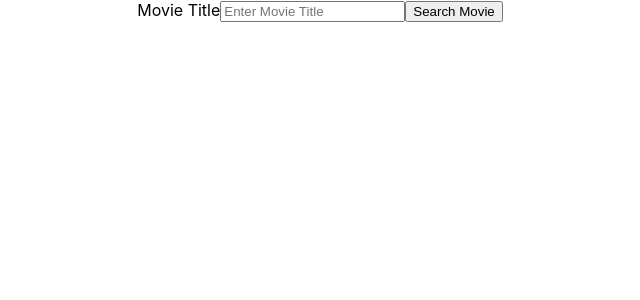
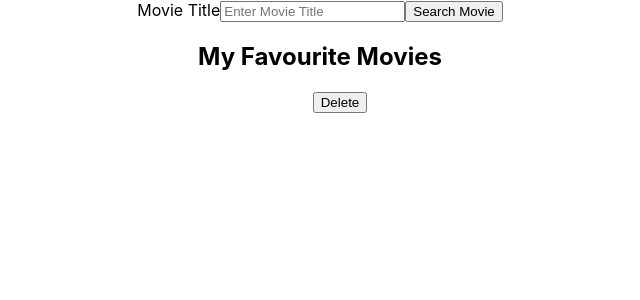
Before and after one commit to ReneRisa/movie-app, a React (Create React App) app: page / in a window 1280 px wide. Shown: the top 300 px of the page, without its empty margins (320-960 px from the left). Built offline with nearby package versions, Linux system fonts and the light colour scheme.

Commit message:
Creation of Favourite List jsx which is the list of favorites movies

```diff
--- a/src/App.js
+++ b/src/App.js
@@ -2,15 +2,20 @@
 import './App.css';
 import SearchMovies from './SearchMovies';
 import { useState } from'react';
+import FavouritesList from './FavouritesList';
+
 function App() {
   const [favourites, setFavourites] = useState([]); //state of favourites movies in an array
+
   const addFavourite = (movie) => {
     setFavourites([...favourites, movie]);
   }
   console.log(favourites);
+
   return (
     <div className="App">
       <SearchMovies addFavourite={addFavourite}/>
+      <FavouritesList favourites={favourites}/>
     </div>
   );
 }
--- /dev/null
+++ b/src/FavouritesList.jsx
@@ -0,0 +1,15 @@
+function FavouritesList(props) {
+    return (
+        <div>
+            <h2>My Favourite Movies</h2>
+            <ul>
+                {props.favourites.map((movie) => (
+                    <FavouriteMovie key={movie.imdbID} movie={movie} />
+                ))}
+                <button onClick={() => props.deleteFavourite(favourite)}>Delete</button>
+            </ul>
+        </div>
+    )
+}
+
+export default FavouritesList
```
